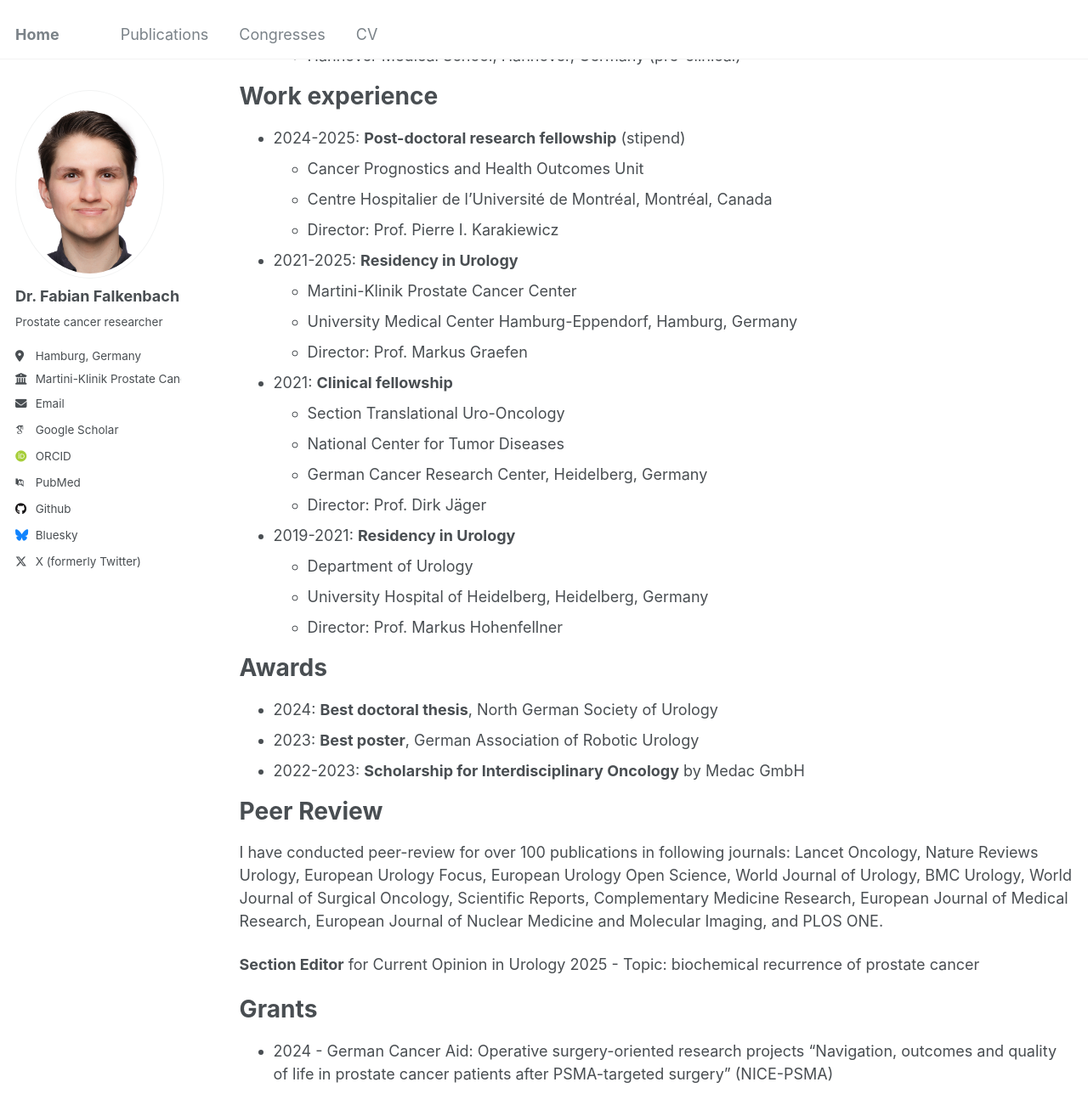
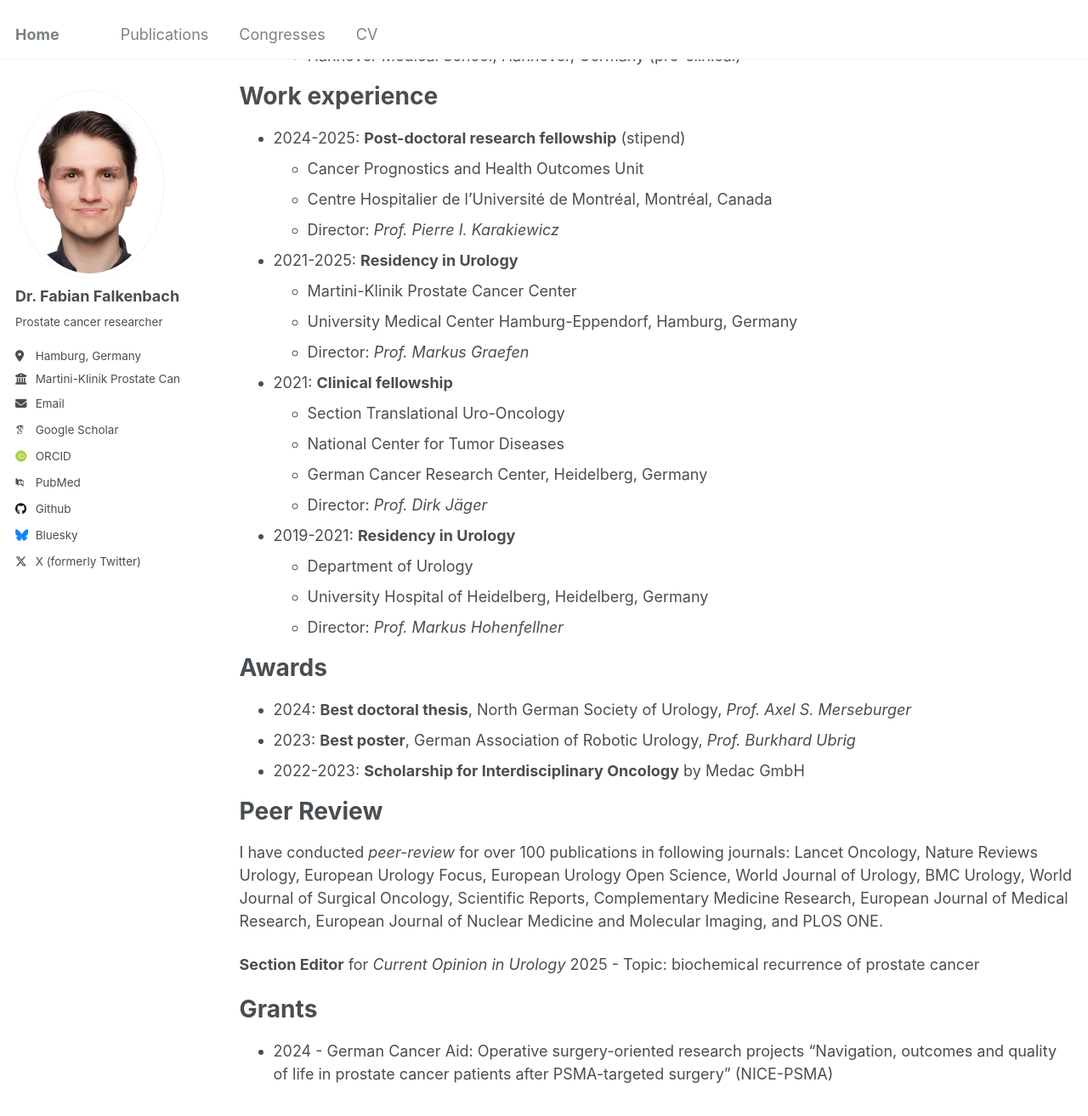
Before and after one commit to ffmed/ffmed.github.io, a Jekyll site: the page built from _pages/cv.md, in a window 1280 px wide and 1400 px high, scrolled down 328 px. Shown: the top 1314 px of the window at 85% size. Built offline with Jekyll 4.4.1, drawn with Linux system fonts in a browser that asks for light colours; some web fonts are replaced.

Commit message:
Update cv.md

```diff
--- a/_pages/cv.md
+++ b/_pages/cv.md
@@ -24,37 +24,37 @@ Work experience
 * 2024-2025: **Post-doctoral research fellowship** (stipend)
   * Cancer Prognostics and Health Outcomes Unit
   * Centre Hospitalier de l'Université de Montréal, Montréal, Canada
-  * Director: Prof. Pierre I. Karakiewicz
+  * Director: *Prof. Pierre I. Karakiewicz*
 
 * 2021-2025: **Residency in Urology**
   * Martini-Klinik Prostate Cancer Center
   * University Medical Center Hamburg-Eppendorf, Hamburg, Germany
-  * Director: Prof. Markus Graefen
+  * Director: *Prof. Markus Graefen*
 
 * 2021:	**Clinical fellowship**
   * Section Translational Uro-Oncology
   * National Center for Tumor Diseases
   * German Cancer Research Center, Heidelberg, Germany
-  * Director: Prof. Dirk Jäger
+  * Director: *Prof. Dirk Jäger*
 
 * 2019-2021: **Residency in Urology**
   * Department of Urology
   * University Hospital of Heidelberg, Heidelberg, Germany
-  * Director: Prof. Markus Hohenfellner
+  * Director: *Prof. Markus Hohenfellner*
 
 
 Awards
 ======
-* 2024: **Best doctoral thesis**, North German Society of Urology
-* 2023:	**Best poster**, German Association of Robotic Urology
+* 2024: **Best doctoral thesis**, North German Society of Urology, *Prof. Axel S. Merseburger*
+* 2023:	**Best poster**, German Association of Robotic Urology, *Prof. Burkhard Ubrig*
 * 2022-2023: **Scholarship for Interdisciplinary Oncology** by Medac GmbH
 
 
 Peer Review
 ======
-I have conducted peer-review for over 100 publications in following journals: Lancet Oncology, Nature Reviews Urology, European Urology Focus, European Urology Open Science, World Journal of Urology, BMC Urology, World Journal of Surgical Oncology, Scientific Reports, Complementary Medicine Research, European Journal of Medical Research, European Journal of Nuclear Medicine and Molecular Imaging, and PLOS ONE.
+I have conducted *peer-review* for over 100 publications in following journals: Lancet Oncology, Nature Reviews Urology, European Urology Focus, European Urology Open Science, World Journal of Urology, BMC Urology, World Journal of Surgical Oncology, Scientific Reports, Complementary Medicine Research, European Journal of Medical Research, European Journal of Nuclear Medicine and Molecular Imaging, and PLOS ONE.
 
-**Section Editor** for Current Opinion in Urology 2025 - Topic: biochemical recurrence of prostate cancer
+**Section Editor** for *Current Opinion in Urology* 2025 - Topic: biochemical recurrence of prostate cancer
 
 Grants
 ======
```
Also changed, not shown: other parts of _pages/cv.md (+1 -1 lines).
